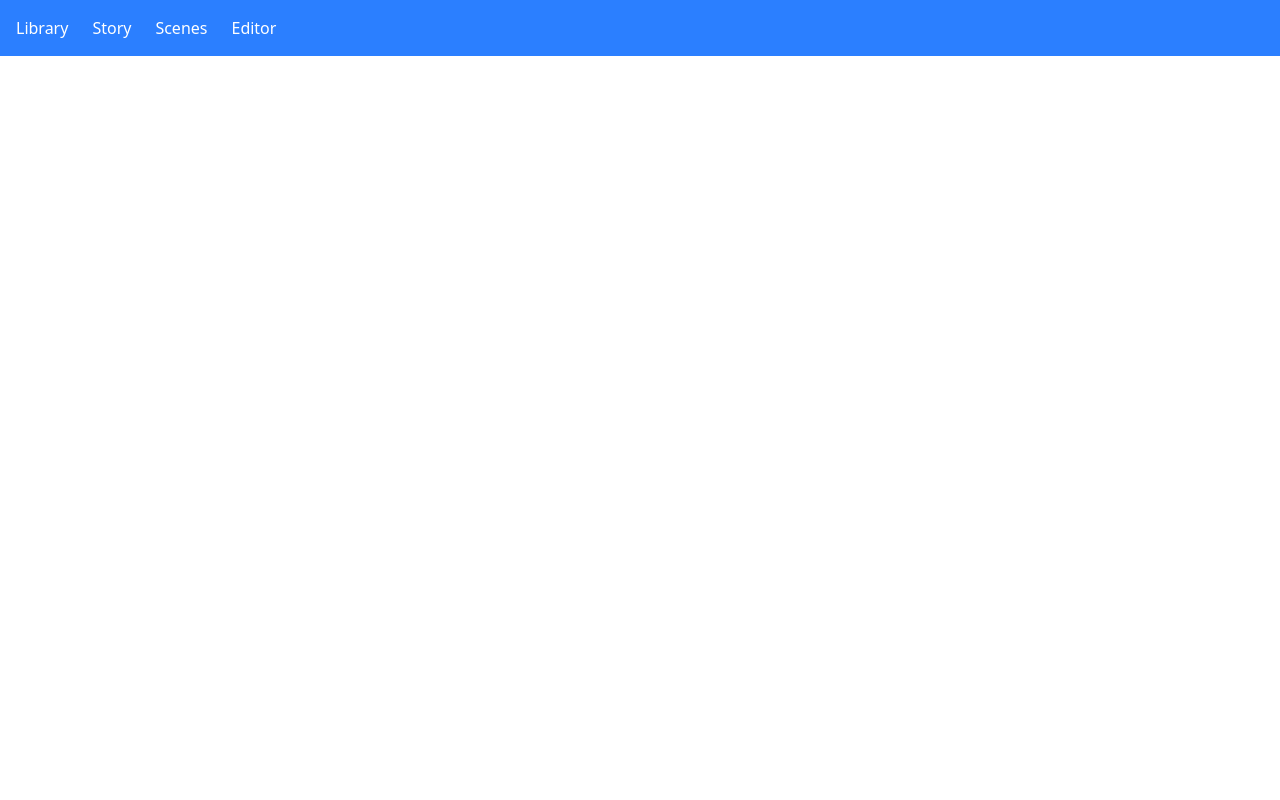
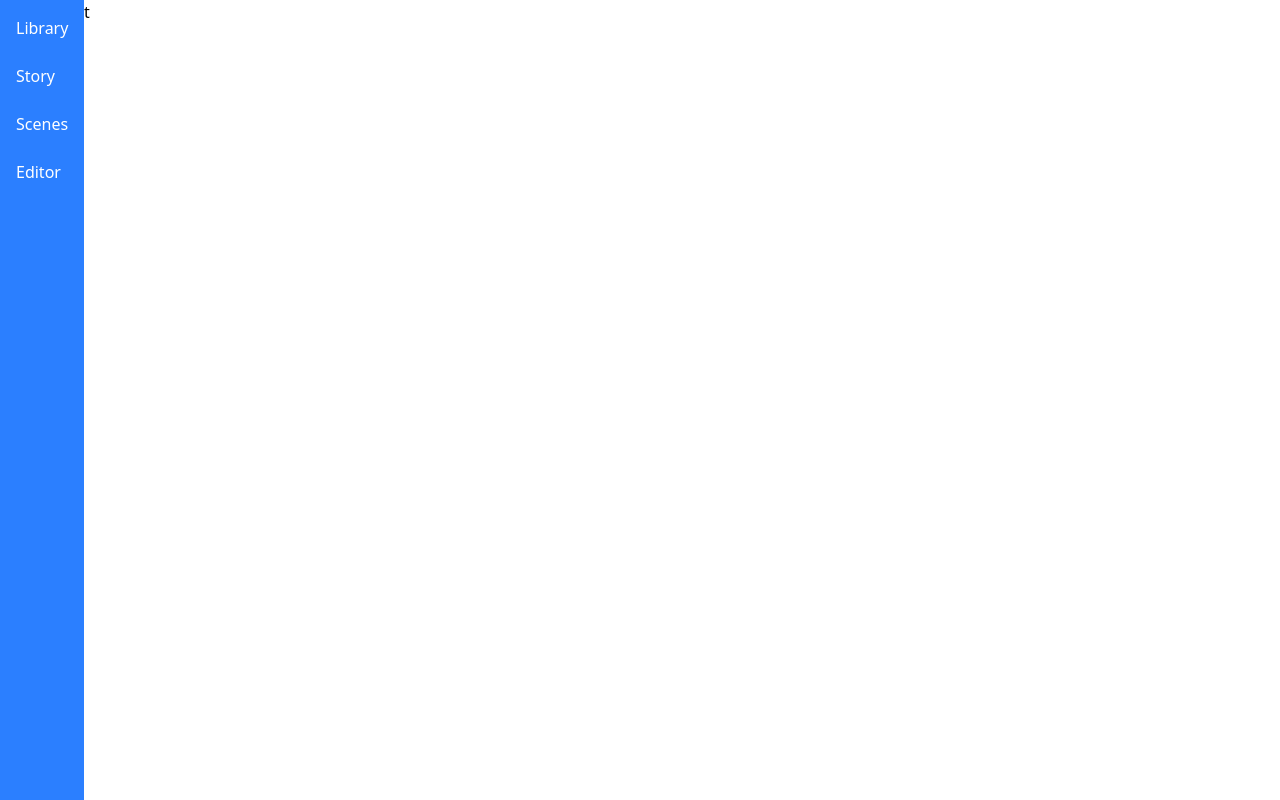
Before and after one commit to ThamzidKarim/Kreo, a React (Vite) app: page / in a window 1280 px wide. Built offline with nearby package versions, Linux system fonts and the light colour scheme.

Commit message:
Change NavBar to vertical navbar

```diff
--- a/src/components/NavBar.tsx
+++ b/src/components/NavBar.tsx
@@ -1,8 +1,7 @@
 function NavBar() {
-
     return(
-        <nav className="bg-blue-500 text-white p-4 w-full fixed top-0 left-0">
-            <ul className="flex gap-6">
+        <nav className="bg-blue-500 text-white p-4 h-full fixed top-0 left-0">
+            <ul className="flex flex-col gap-6">
                 <li><a href="">Library</a></li>
                 <li><a href="">Story</a></li>
                 <li><a href="">Scenes</a></li>
@@ -10,7 +9,6 @@ function NavBar() {
             </ul>
         </nav>
     );
-
 }
 
 export default NavBar
```
